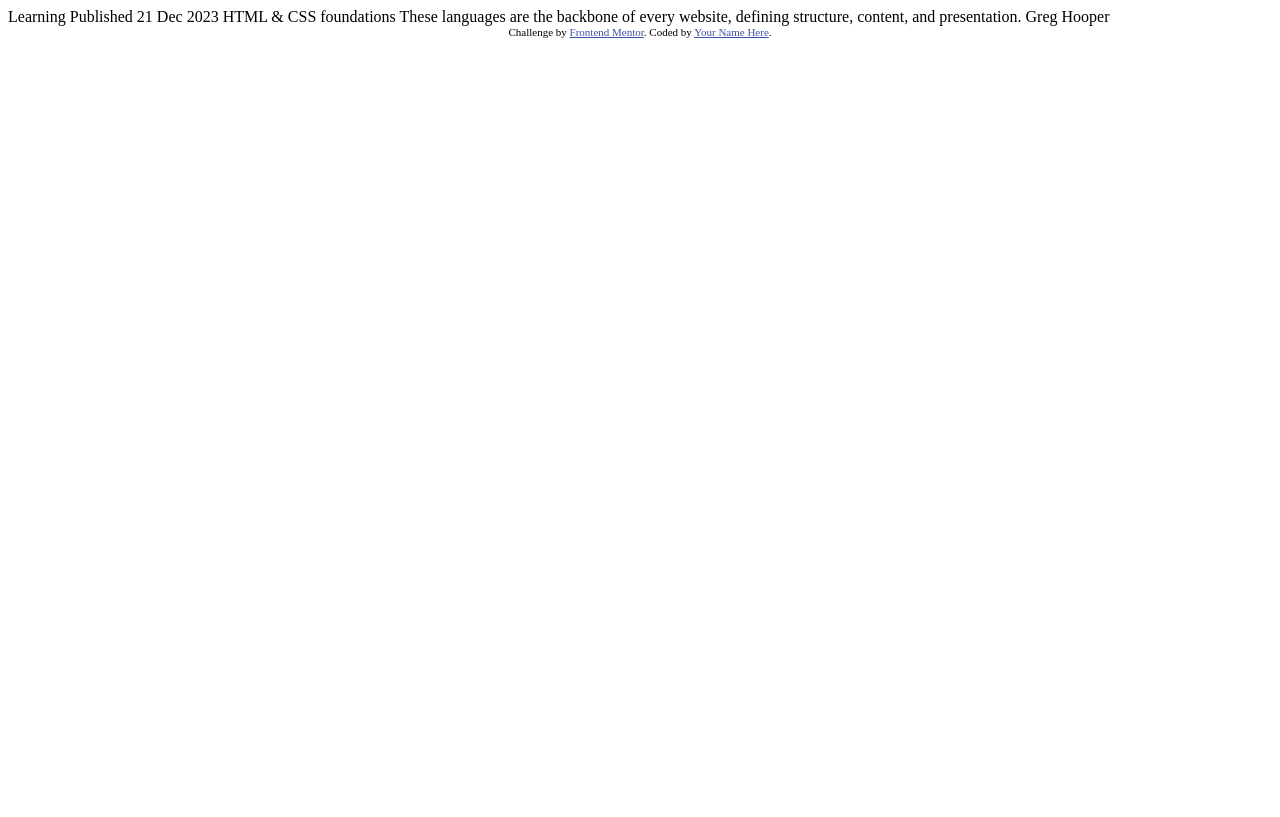
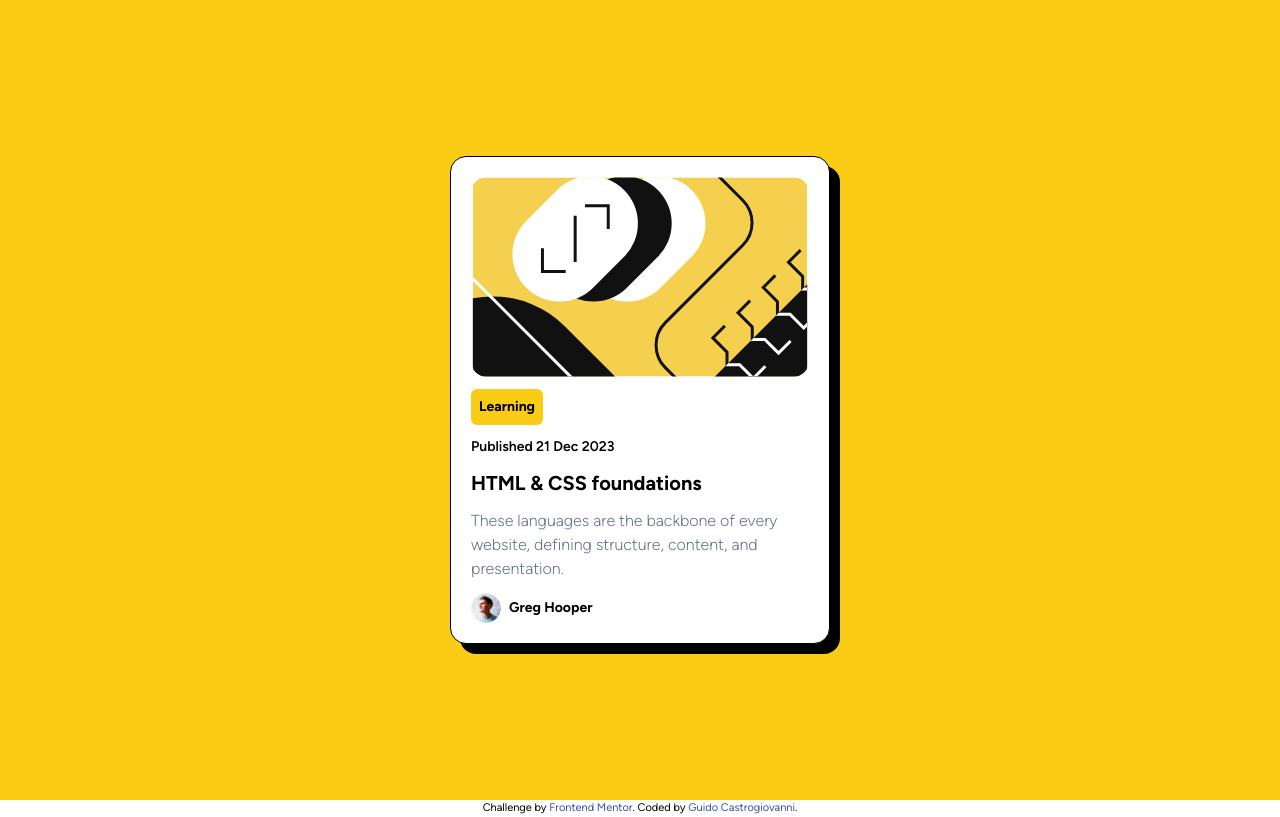
Before and after one commit to Widdou/FrontendMentor-Blog-Preview-Card, a plain HTML site: page index.html in a window 1280 px wide. Drawn offline with nearby package versions, Linux system fonts and the light colour scheme.

Commit message:
Solution

```diff
--- a/index.html
+++ b/index.html
@@ -1,10 +1,12 @@
-<!DOCTYPE html>
+<!doctype html>
 <html lang="en">
   <head>
-  <meta charset="UTF-8">
-  <meta name="viewport" content="width=device-width, initial-scale=1.0"> <!-- displays site properly based on user's device -->
+    <meta charset="UTF-8" />
+    <meta name="viewport" content="width=device-width, initial-scale=1.0" />
+    <!-- displays site properly based on user's device -->
 
-  <link rel="icon" type="image/png" sizes="32x32" href="./assets/images/favicon-32x32.png">
+    <link rel="icon" type="image/png" sizes="32x32" href="./assets/images/favicon-32x32.png" />
+    <script src="https://cdn.tailwindcss.com"></script>
 
     <title>Frontend Mentor | Blog preview card</title>
 
@@ -12,23 +14,57 @@
     <style>
       .attribution { font-size: 11px; text-align: center; }
       .attribution a { color: hsl(228, 45%, 44%); }
+
+      @font-face {
+        font-family: Figtree-Italic;
+        src: url(/assets/fonts/Figtree-Italic-VariableFont_wght.ttf);
+      }
+      @font-face {
+        font-family: Figtree;
+        src: url(/assets/fonts/Figtree-VariableFont_wght.ttf);
+      }
+      @font-face {
+        font-family: Figtree-Extrabold;
+        src: url(/assets/fonts/static/Figtree-ExtraBold.ttf);
+      }
+      @font-face {
+        font-family: Figtree-Semibold;
+        src: url(/assets/fonts/static/Figtree-SemiBold.ttf);
+      }
+
+      * {
+        font-family: Figtree;
+      }
+
     </style>
   </head>
   <body>
+    <main class="min-h-screen w-full bg-yellow-400">
+      <div class="flex h-screen w-full flex-col items-center justify-center">
+        <div class="min-h-[450px] w-[380px] rounded-2xl border border-black bg-white p-5 shadow-[10px_10px] shadow-black flex gap-3 flex-col">
 
-  Learning
+            <img src="/assets/images/illustration-article.svg" alt="" class="h-[200px] w-full rounded-2xl" />
 
-  Published 21 Dec 2023
+            <span class="w-max rounded-md bg-yellow-400 p-2 text-sm font-bold">Learning</span>
+            <span class="text-sm font-semibold">Published 21 Dec 2023</span>
 
-  HTML & CSS foundations
+            <h3 class="text-xl font-bold hover:text-yellow-400">
+              <a href="#"> HTML & CSS foundations </a>
+            </h3>
 
-  These languages are the backbone of every website, defining structure, content, and presentation.
+            <p class="text-slate-500 text-base font-light">These languages are the backbone of every website, defining structure, content, and presentation.</p>
 
-  Greg Hooper
+            <div>
+              <a href="#" class="flex items-center gap-2">
+                <img src="/assets/images/image-avatar.webp" alt="" class="size-[30px] rounded-full" />
+                <span class="text-sm font-bold">Greg Hooper</span>
+              </a>
+            </div>
 
-  <div class="attribution">
-    Challenge by <a href="https://www.frontendmentor.io?ref=challenge" target="_blank">Frontend Mentor</a>.
-    Coded by <a href="#">Your Name Here</a>.
         </div>
+      </div>
+    </main>
+
+    <div class="attribution">Challenge by <a href="https://www.frontendmentor.io?ref=challenge" target="_blank">Frontend Mentor</a>. Coded by <a href="#">Guido Castrogiovanni</a>.</div>
   </body>
 </html>
```
Lines whose indentation alone changed are shown as unchanged.
